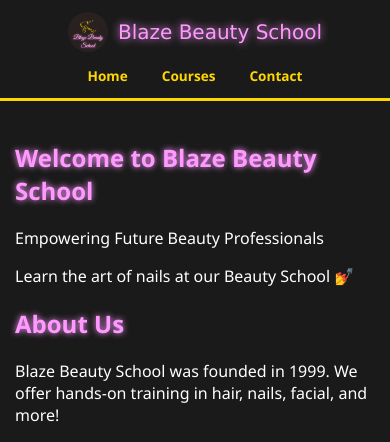
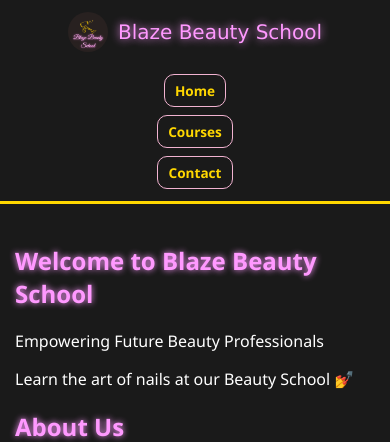
Before and after one commit to JodonyD/blaze-beauty-school, a PHP site: page / in a window 390 px wide. Shown: the top 442 px of the page. Run offline with PHP 8.4, Linux system fonts and the light colour scheme.

Commit message:
updated style.css

```diff
--- a/style.css
+++ b/style.css
@@ -275,16 +275,43 @@ footer {
         height: 40px;
     }
 
+    /* Mobile Styles - Tighter navigation */
+@media (max-width: 480px) {
+    nav {
+        width: 100%;
+        margin-top: 10px;
+    }
+
     nav ul {
-        flex-wrap: wrap;
-        justify-content: center;
-        gap: 10px;
+        flex-direction: column;
+        align-items: center;
+        gap: 8px;
+        padding: 0;
+        margin: 0;
+    }
+
+    nav li {
+        list-style: none;
     }
 
     nav a {
+        display: block;
         font-size: 0.85rem;
-        padding: 8px 12px;
+        padding: 6px 10px;
+        border: 1px solid #f2b3d1;
+        border-radius: 10px;
+        width: 100%;
+        text-align: center;
+        max-width: 200px;
+        transition: all 0.3s ease;
     }
+
+    nav a:hover {
+        background: #f2b3d1;
+        color: #000;
+    }
+}
+
 
     main {
         padding: 20px 15px;
```
